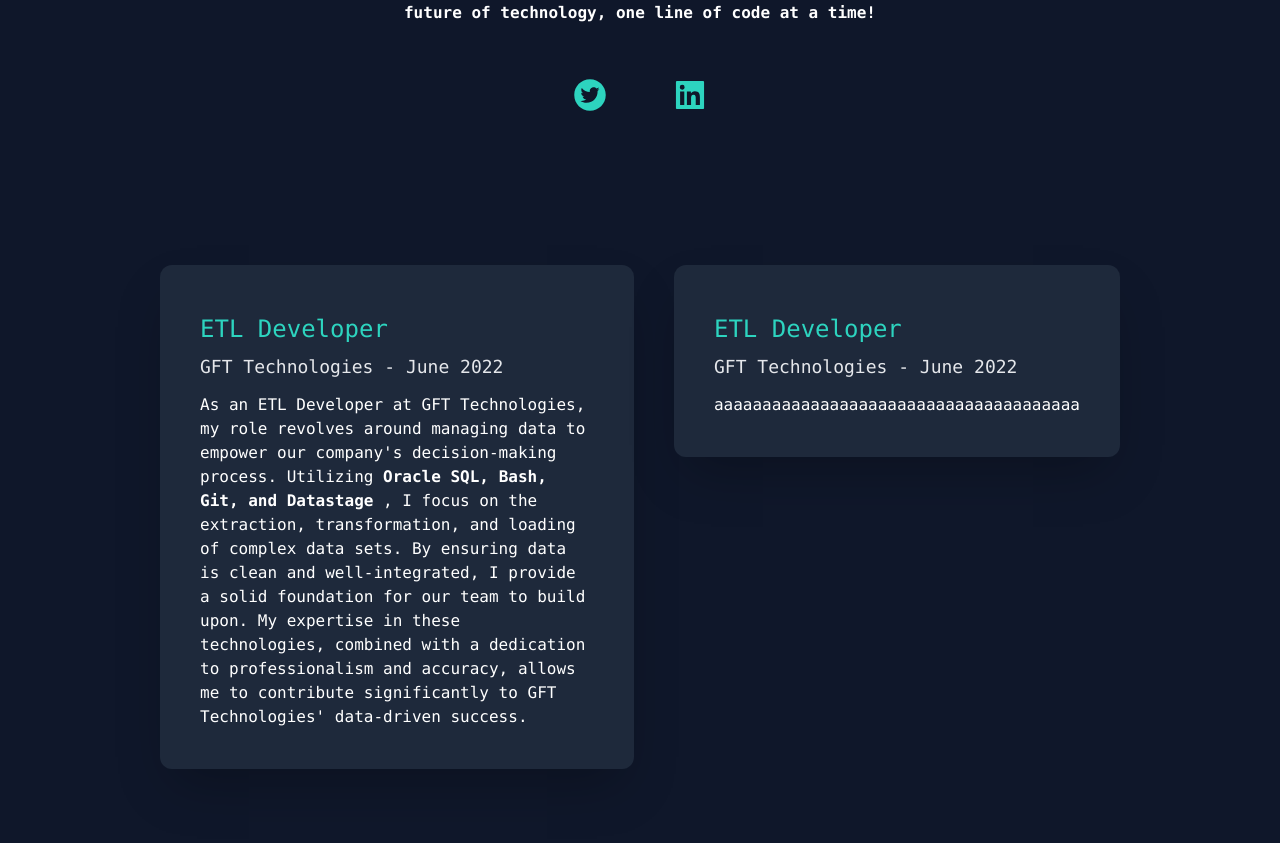
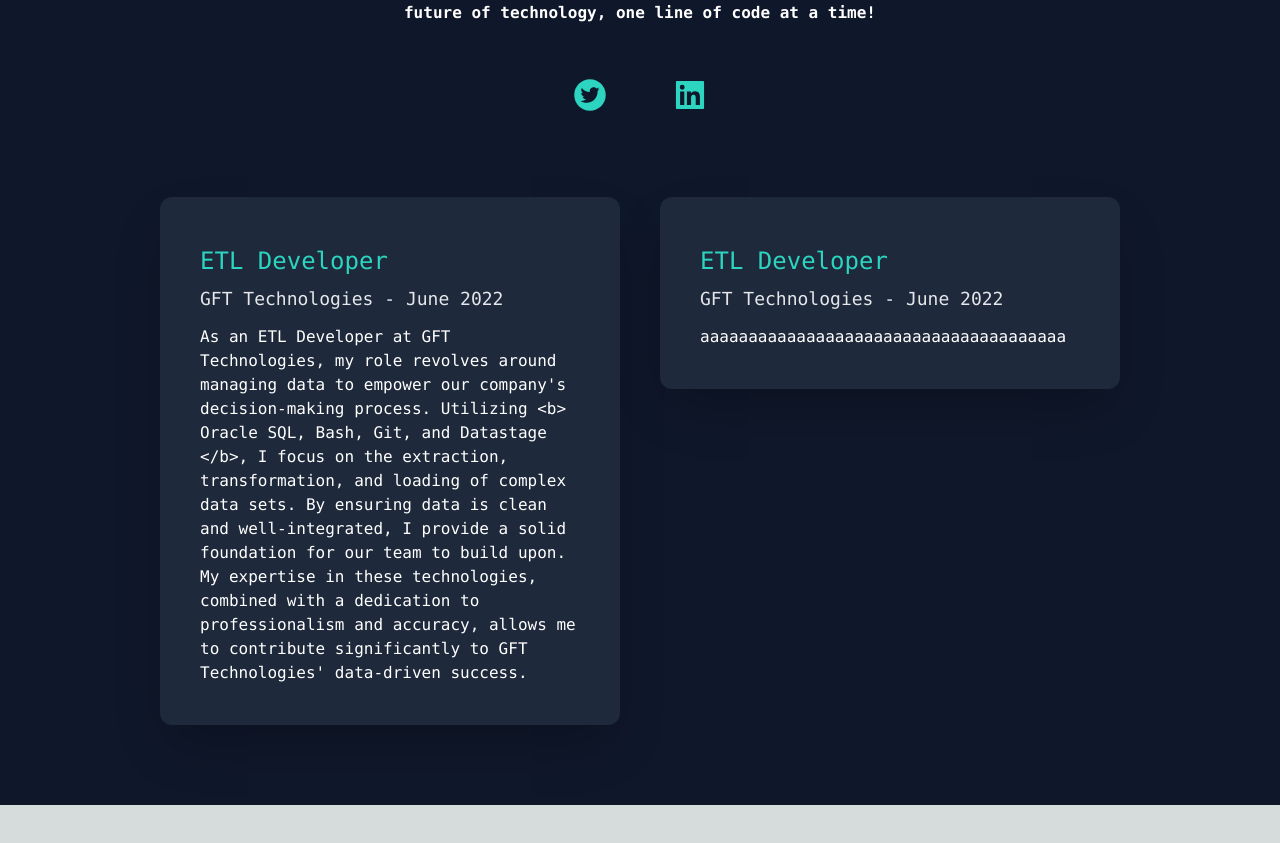
Before and after one commit to vittoriocompagno/portfolio, a Next.js app: page / in a window 1280 px wide. Shown: the part 747-1590 px from the top of the page. After the commit the page ends 1552 px from the top, so only its background shows below. Built offline with nearby package versions, Linux system fonts and the light colour scheme.

Commit message:
Improved text flexibility and some graphical changes

```diff
--- /dev/null
+++ b/src/pages/ExperienceCard.tsx
@@ -0,0 +1,20 @@
+import React from 'react';
+
+interface ExperienceProps {
+  title: string;
+  company: string;
+  date: string;
+  description: string;
+}
+
+const ExperienceCard: React.FC<ExperienceProps> = ({ title, company, date, description }) => (
+  <div className='mb-10 max-w-xl min-w-0'>
+    <div className='text-center shadow-2xl p-10 rounded-xl bg-slate-200 text-black dark:text-white dark:bg-slate-800'>
+      <h3 className='pt-2 pb-2 text-2xl font-medium text-left text-teal-700 dark:text-teal-400'>{title}</h3>
+      <h2 className='text-lg text-left mb-3 dark:text-gray-200 text-gray-500'>{company} - {date}</h2>
+      <p className='text-left leading-6.5 overflow-wrap break-word'>{description}</p>
+    </div>
+  </div>
+);
+
+export default ExperienceCard;
--- a/src/pages/index.tsx
+++ b/src/pages/index.tsx
@@ -1,11 +1,26 @@
 import Head from 'next/head';
-import {BsFillMoonStarsFill} from 'react-icons/bs';
-import {AiFillTwitterCircle, AiFillLinkedin} from "react-icons/ai" ;
+import { BsFillMoonStarsFill } from 'react-icons/bs';
+import { AiFillTwitterCircle, AiFillLinkedin } from 'react-icons/ai';
 import Image from 'next/image';
 import deved from 'public/propic.jpeg';
-import code from 'public/code.png';
-import {useState} from 'react';
-import { open } from 'fs';
+import { useState } from 'react';
+import ExperienceCard from '../pages/ExperienceCard';
+
+const experiences = [
+  {
+    title: 'ETL Developer',
+    company: 'GFT Technologies',
+    date: 'June 2022',
+    description:
+      'As an ETL Developer at GFT Technologies, my role revolves around managing data to empower our company\'s decision-making process. Utilizing <b> Oracle SQL, Bash, Git, and Datastage </b>, I focus on the extraction, transformation, and loading of complex data sets. By ensuring data is clean and well-integrated, I provide a solid foundation for our team to build upon. My expertise in these technologies, combined with a dedication to professionalism and accuracy, allows me to contribute significantly to GFT Technologies\' data-driven success.',
+  },
+  {
+    title: 'ETL Developer',
+    company: 'GFT Technologies',
+    date: 'June 2022',
+    description: 'aaaaaaaaaaaaaaaaaaaaaaaaaaaaaaaaaaaaaa',
+  },
+];
 
 export default function Home() {
   const [darkMode,setDarkMode] = useState(true);
@@ -55,38 +70,15 @@ export default function Home() {
               </a>
             </div>
         </section>
-        <section className='min-h-screen flex items-center justify-center'>
-          <div className='grid justify-items-center lg:flex gap-10 my-10'>
-            <div className='max-w-lg'>
-               <div className='text-center shadow-2xl p-10 rounded-xl  bg-slate-200 text-black dark:text-white dark:bg-slate-800'>
-               {  /*
-                <div className='flex justify-center'>
-                < Image src={code}  height={100} width={100} alt = 'miao'/>
-                </div>
-                */
-              }
-                 <h3 className='pt-2 pb-2 text-2xl font-medium text-left  text-teal-700 dark:text-teal-400'> ETL Developer </h3>
-                 <h2 className='text-lg text-left mb-3 dark:text-gray-200 text-gray-500'> GFT Technologies - June 2022 </h2>
-                 <p className='text-left leading-6.5'>
-                 As an ETL Developer at GFT Technologies, my role revolves around managing data to empower our company's decision-making process. Utilizing <b> Oracle SQL, Bash, Git, and Datastage </b>, I focus on the extraction, transformation, and loading of complex data sets. By ensuring data is clean and well-integrated, I provide a solid foundation for our team to build upon. My expertise in these technologies, combined with a dedication to professionalism and accuracy, allows me to contribute significantly to GFT Technologies' data-driven success.                         </p>
-               </div>
-            </div>
-            <div className='max-w-lg'>
-               <div className='text-center shadow-2xl p-10 rounded-xl bg-slate-200 text-black dark:text-white dark:bg-slate-800'>
-               {  /*
-                <div className='flex justify-center'>
-                < Image src={code}  height={100} width={100} alt = 'miao'/>
-                </div>
-                */
-              }
-                 <h3 className='pt-2 pb-2 text-2xl font-medium text-left  text-teal-700 dark:text-teal-400'> ETL Developer </h3>
-                 <h2 className='text-lg text-left mb-3 dark:text-gray-200 text-gray-500'> GFT Technologies - June 2022 </h2>
-                 <p className='text-left leading-6.5'>
-                  aaaaaaaaaaaaaaaaaaaaaaaaaaaaaaaaaaaaaa</p>
-              </div>
-            </div>
+        <section className='pt-20 pb-10 flex items-center justify-center'>
+          <div className='grid grid-cols-1 lg:grid-cols-2 gap-10'>
+            {experiences.map((experience, index) => (<ExperienceCard key={index} {...experience} />))}
           </div>
         </section>
+
+        <footer>
+
+        </footer>
       </main>
     </div>
   )
```
